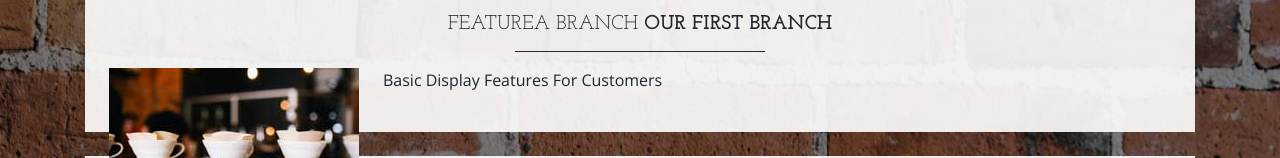
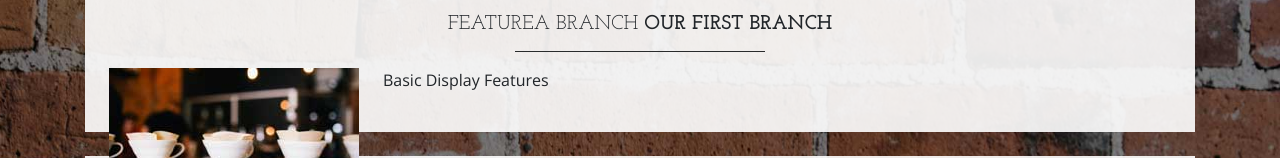
Before and after one commit to jimk1955/Introduction-to-Git, a plain HTML site: page index.html in a window 1280 px wide. Shown: the part 1101-1259 px from the top of the page. Drawn offline with nearby package versions, Linux system fonts and the light colour scheme.

Commit message:
Correction of text - Lara

```diff
--- a/index.html
+++ b/index.html
@@ -108,7 +108,7 @@
             <h2 class="text-center text-lg text-uppercase my-0">FeatureA Branch <strong>Our First Branch</strong></h2>
             <hr class="divider">
             <img class="img-fluid float-left mr-4 d-none d-lg-block" src="img/intro-pic.jpg" alt="">
-            <p> Basic Display Features For Customers </p>
+            <p> Basic Display Features </p>
         </div>
 
         <div class="bg-faded p-4 my-4">
```
